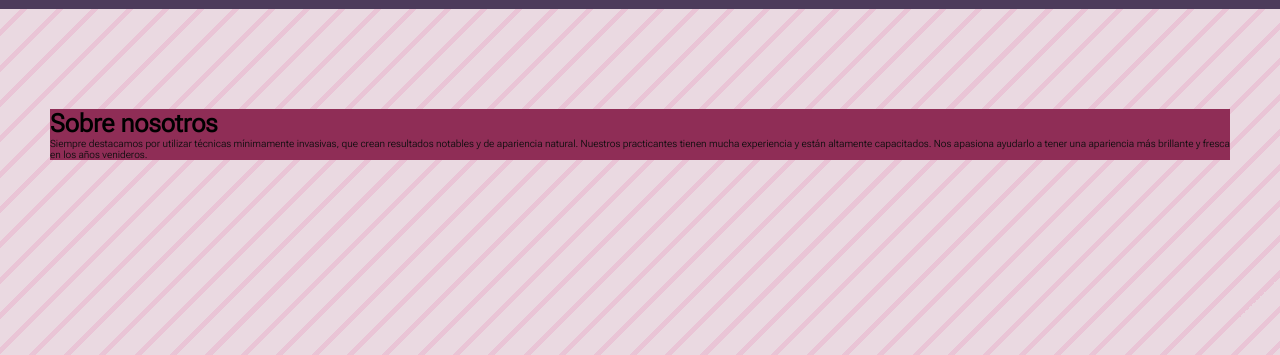
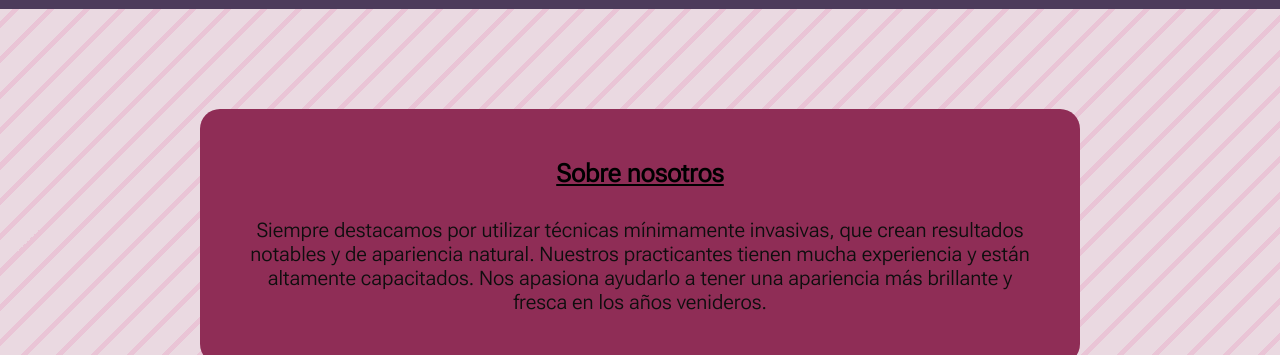
Before and after one commit to Santucas/Proyecto-desarrollo-web, a plain HTML site: page index.html in a window 1280 px wide. Shown: the part 76-431 px from the top of the page. Drawn offline with nearby package versions, Linux system fonts and the light colour scheme; a web font is replaced by a local one.

Commit message:
segunda entrega proyecto final v1.1

```diff
--- a/css/index.css
+++ b/css/index.css
@@ -109,10 +109,19 @@ footer {
     gap: 20rem;
 }
 .home__text {
+    display: flex;
+    flex-direction: column;
+    gap: 3rem;
+    margin: 0rem 15rem 0rem 15rem;
+    padding: 5rem;
     background-color: rgba(143, 45, 86, 1 );
+    border-radius: 2rem;
+    font-size: 2em;
 }
 .home__text h1 {
     font-family: 'Roboto Flex', sans-serif;
+    text-align: center;
+    text-decoration-line: underline;
     margin: 0;
     font-weight: 700;
     color: black;
@@ -120,6 +129,7 @@ footer {
 }
 .home__text p {
     font-family: 'Roboto Flex', sans-serif;
+    text-align: center;
     color: rgb(14, 14, 14);
     line-height: normal;
     margin: 0;
```
Also changed, not shown: pages/contact.html (+2 -2 lines).
